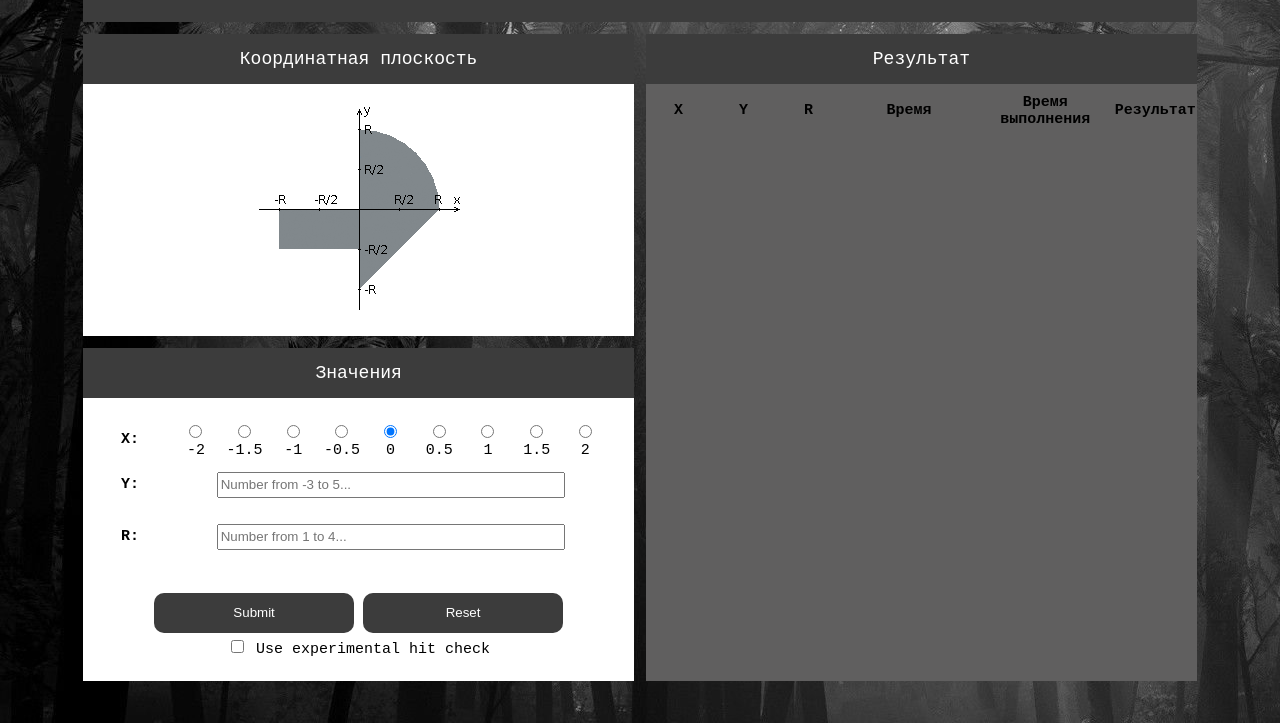
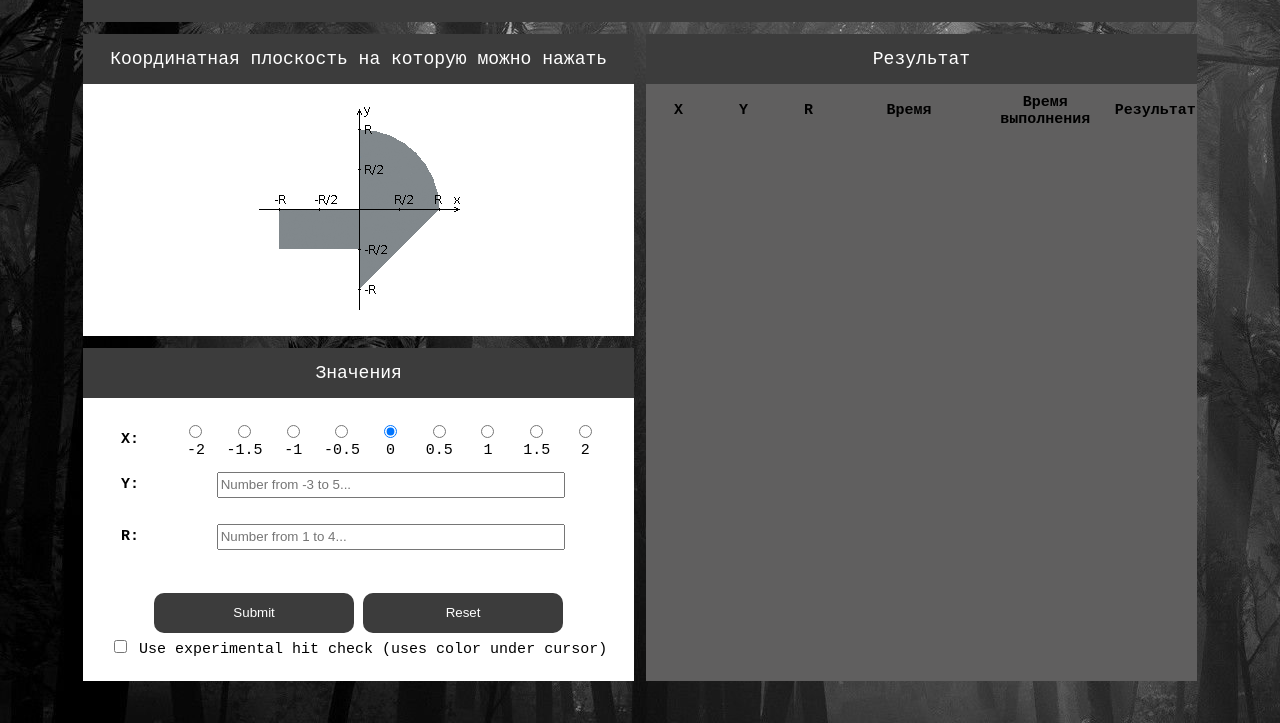
Before and after one commit to lolmaxlevel/web-lab1, a plain HTML site: page index.html in a window 1280 px wide. Shown: the part 77-800 px from the top of the page. Drawn offline with nearby package versions, Linux system fonts and the light colour scheme.

Commit message:
refactoring

```diff
--- a/index.html
+++ b/index.html
@@ -216,6 +216,7 @@
         .green{
             color: #1bf110;
         }
+
     </style>
 </head>
 <body>
@@ -232,7 +233,7 @@
         <!-- Graph -->
         <td class="content-plate" id="graph-plate">
             <div class="plate-top">
-                <h2 class="plate-top-title">Координатная плоскость</h2>
+                <h2 class="plate-top-title">Координатная плоскость на которую можно нажать</h2>
             </div>
 
             <div class="image-container">
@@ -335,7 +336,7 @@
                         <td colspan="2">
                             <div>
                                 <input class="specialCB" type="checkbox" id="experimental" name="123">
-                                <label for="experimental">Use experimental hit check</label>
+                                <label for="experimental">Use experimental hit check (uses color under cursor)</label>
                             </div>
                         </td>
                     </tr>
--- a/js/main.js
+++ b/js/main.js
@@ -29,9 +29,9 @@ function sendRequest(data){
     var pos = findPos(this);
     var x = e.pageX - pos.x;
     var y = e.pageY - pos.y;
-    if (!validateR()) return;
+    let experimental = $('.specialCB:checked').val();
+    if (!(experimental || validateR())) return;
     let r_val = document.getElementById('r-text-input').value
-    let experimental = $('.specialCB:checked').val();
     let normalized_x = ((x - 23 - 80) / 80) * r_val;
     let normalized_y = -((y - 25 - 80) / 80) * r_val;
     let data= {
```
